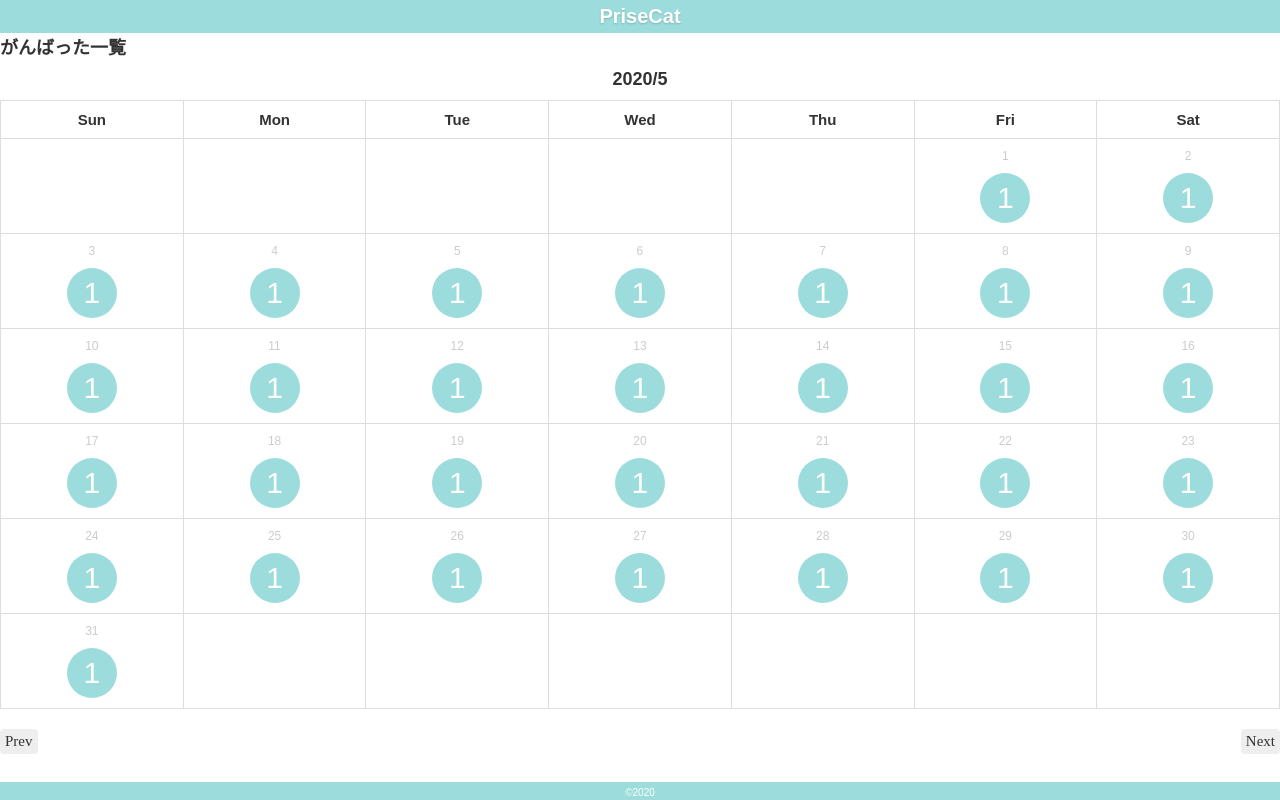
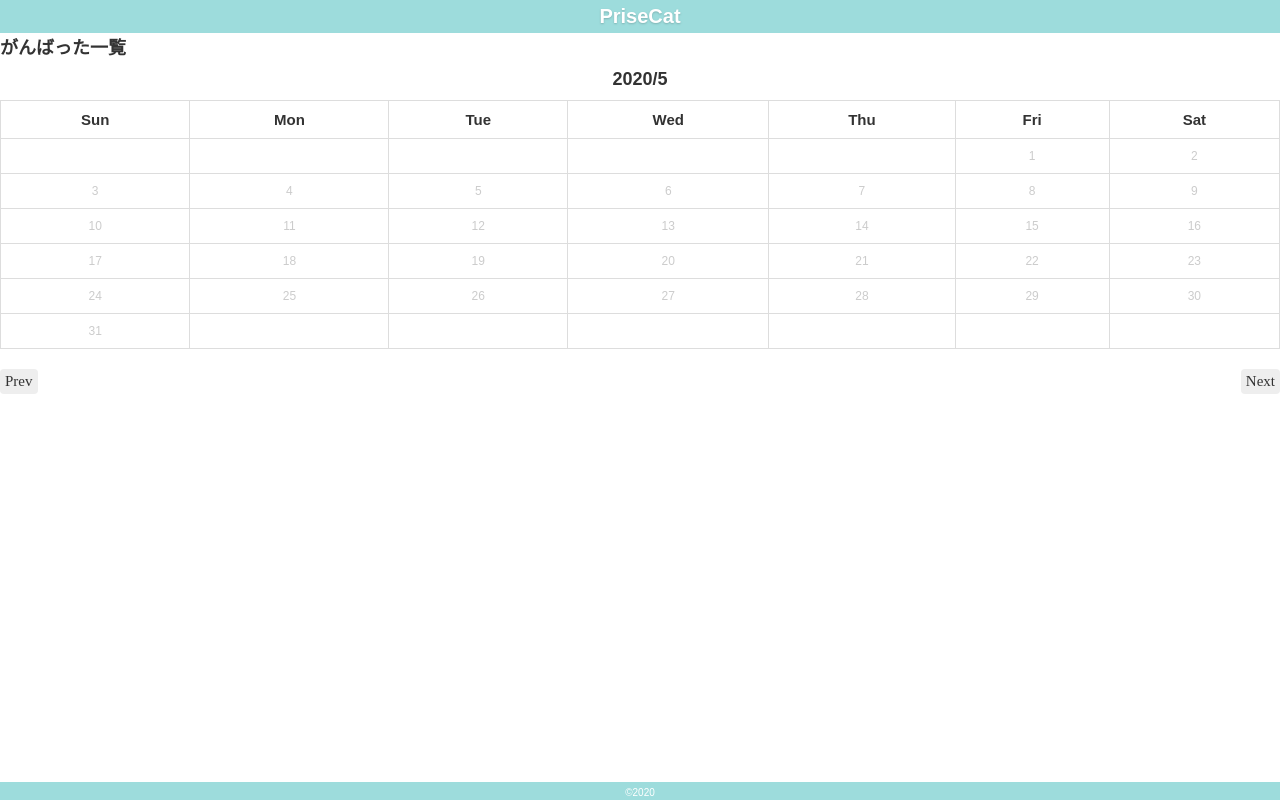
Before and after one commit to harutete/praise-cat, a React (Create React App) app: page /list in a window 1280 px wide. Built offline with nearby package versions, Linux system fonts and the light colour scheme.

Commit message:
Fix: props.calendarで渡す内容を変更する

```diff
--- a/src/components/Calender/CalenderTable.tsx
+++ b/src/components/Calender/CalenderTable.tsx
@@ -1,13 +1,14 @@
-import React, { useState } from 'react'
+import React from 'react'
 import styled from 'styled-components'
-
+import { detailDataType } from './index'
 type Props = {
   currentDate: string,
   weekDayArr: string[],
-  calenderDate: (number | string)[][]
+  calenderDate: (string | detailDataType)[][]
 }
+
 const CalenderTable: React.FC<Props> = (props) => {
-  const count = 1
+  console.log(props.calenderDate)
   const Table = styled.table`
     border-collapse : collapse;
     border-spacing: 0;
@@ -70,18 +71,18 @@ const CalenderTable: React.FC<Props> = (props) => {
           <tr key={`week_${index}`}>
             {week.map((day, index) =>
               <td key={`day_${index}`}>
-                { typeof day === 'number' &&
+                { typeof day === 'object' &&
                   <>
-                    <p className="text-day">{day}</p>
-                    { count > 0 &&
+                    <p className="text-day">{day.day}</p>
+                    { day.description.length > 0 &&
                       <p className={`
                         text-count
-                        ${count < 3 ? 'text-count--stage-01' :
-                          count > 3 && count < 6 ? 'text-count--stage-02' :
-                          'text-count--stage-03'
+                        ${day.description.length > 5 ? 'text-count--stage-03' :
+                        day.description.length >= 3 && day.description.length <= 5 ? 'text-count--stage-02' :
+                          'text-count--stage-01'
                         }
                       `}>
-                        <span>{count}</span>
+                        <span>{day.description.length}</span>
                       </p>
                     }
                   </>
--- a/src/components/Calender/index.tsx
+++ b/src/components/Calender/index.tsx
@@ -1,11 +1,18 @@
-import React, { useState } from 'react'
+import React, { useState, useContext } from 'react'
+import { eventContext } from '../../App'
 
 //Component
 import Heading02 from '../common/atoms/Heading02'
 import CalenderTable from './CalenderTable'
 import PagenationButton from './PagenationButton'
 
+export type detailDataType = {
+  day: number,
+  description: string[]
+}
+
 const Calender = () => {
+  const { events } = useContext(eventContext)
   const fetchCurrentDate = () => {
     const date = new Date()
     const year = date.getFullYear()
@@ -13,7 +20,7 @@ const Calender = () => {
 
     return `${year}/${month}`
   }
-  const drawingCalendar = (year?: number, month?: number): (string | number)[][] => {
+  const drawingCalendar = (year?: number, month?: number): (string | detailDataType)[][] => {
     const date = new Date()
     const currentYear = year || date.getFullYear()
     const currentMonth = month ? month - 1 : date.getMonth()
@@ -35,7 +42,16 @@ const Calender = () => {
           weekArr.push('')
           day++
         } else {
-          weekArr.push(day)
+          const currentDayData = events.find(event => {
+            const currentDay = event.day.split('/')
+            return parseInt(currentDay[2], 10) === day
+          })
+          weekArr.push({
+            day: day,
+            description: currentDayData ?
+              [...currentDayData.descriptions] :
+              []
+          })
           day++
         }
       }
```
